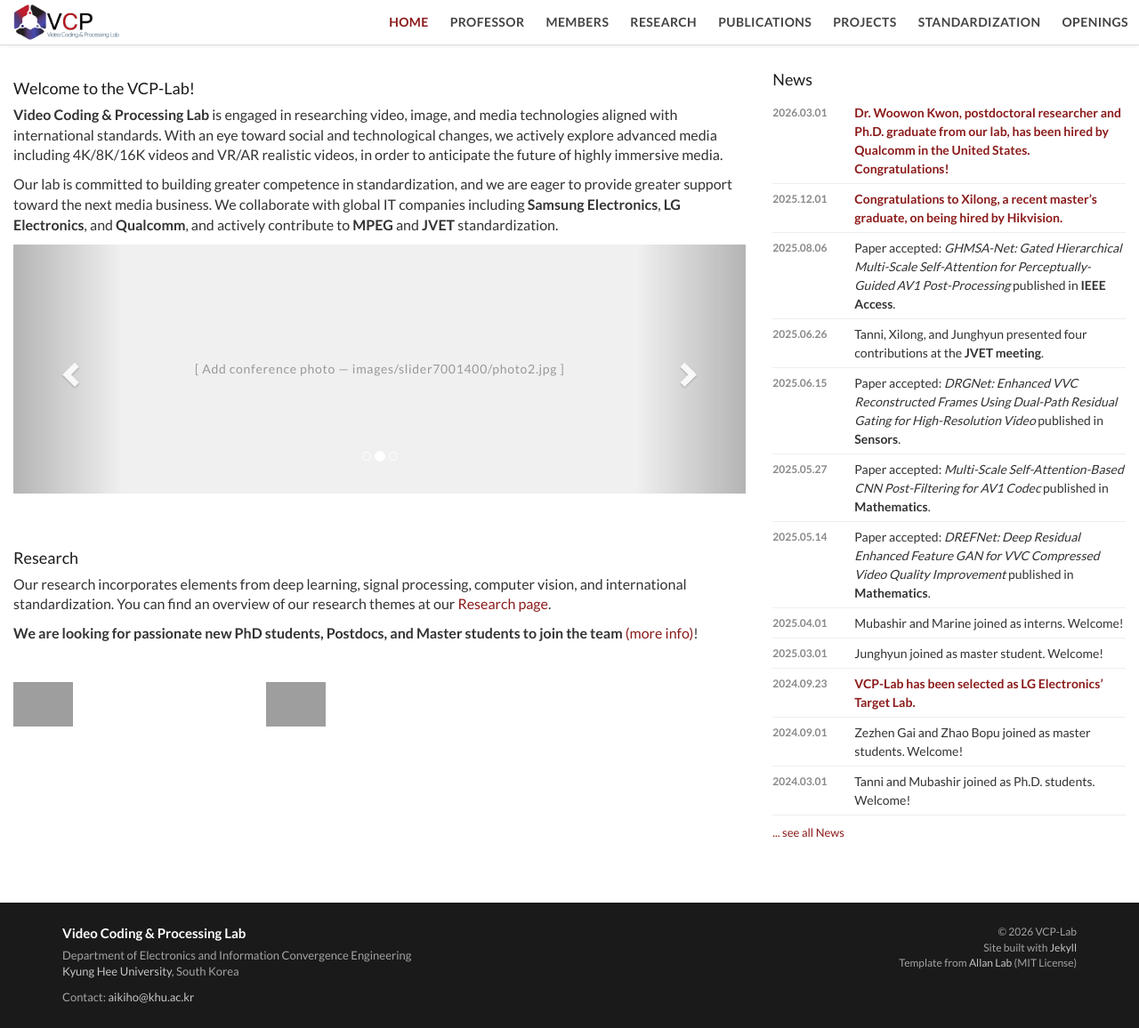
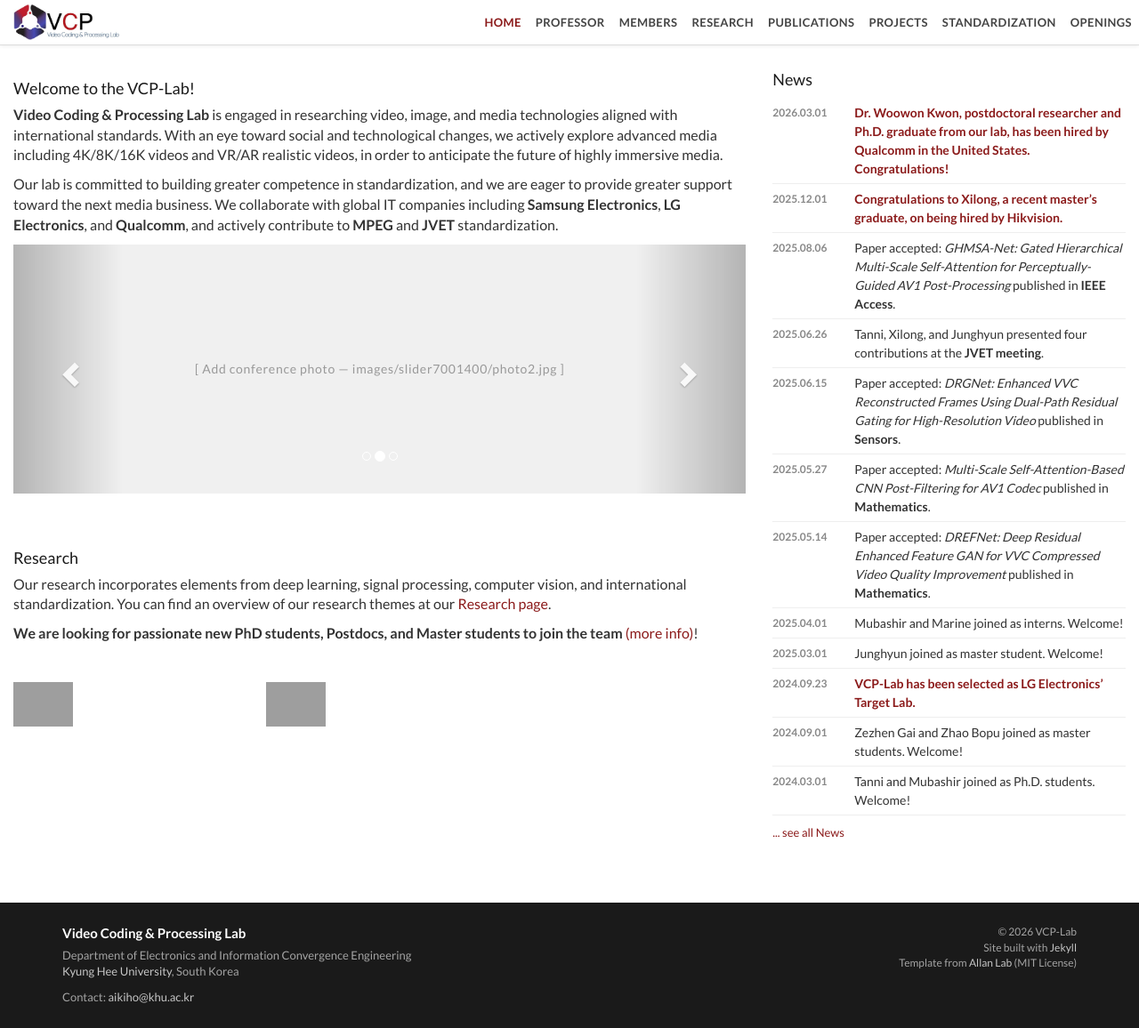
Before and after one commit to hazelran/lab_test, a Jekyll site: the page built from index.html, in a window 1280 px wide and 1156 px high. Shown: the whole window at 89% size. Built offline with Jekyll 4.4.1, drawn with Linux system fonts in a browser that asks for light colours; grey boxes are pictures that could not be loaded.

Commit message:
Update main.css

```diff
--- a/css/main.css
+++ b/css/main.css
@@ -64,6 +64,13 @@ h1, h2, h3, h4, h5 {
 }
 
 .navbar-toggle .icon-bar { background-color: #444; }
+
+@media (min-width: 768px) {
+  .navbar-nav > li > a {
+    padding: 15px 8px !important; /* slightly tighter spacing */
+    font-size: 13px;
+  }
+}
 
 /* ---- Page header ---- */
 #homelay h3 {
```
